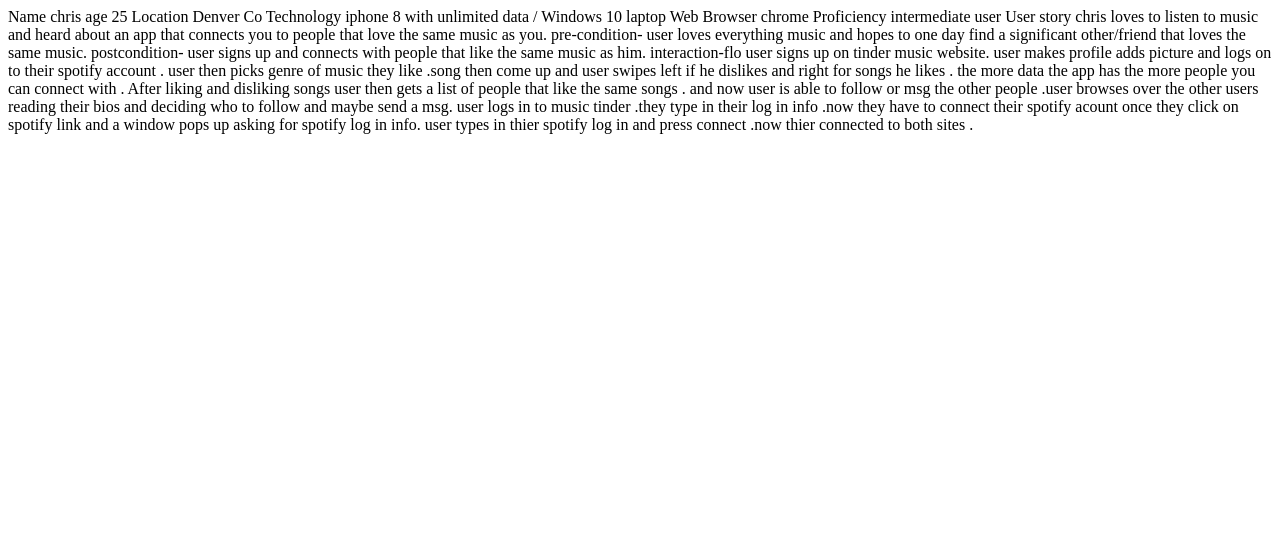
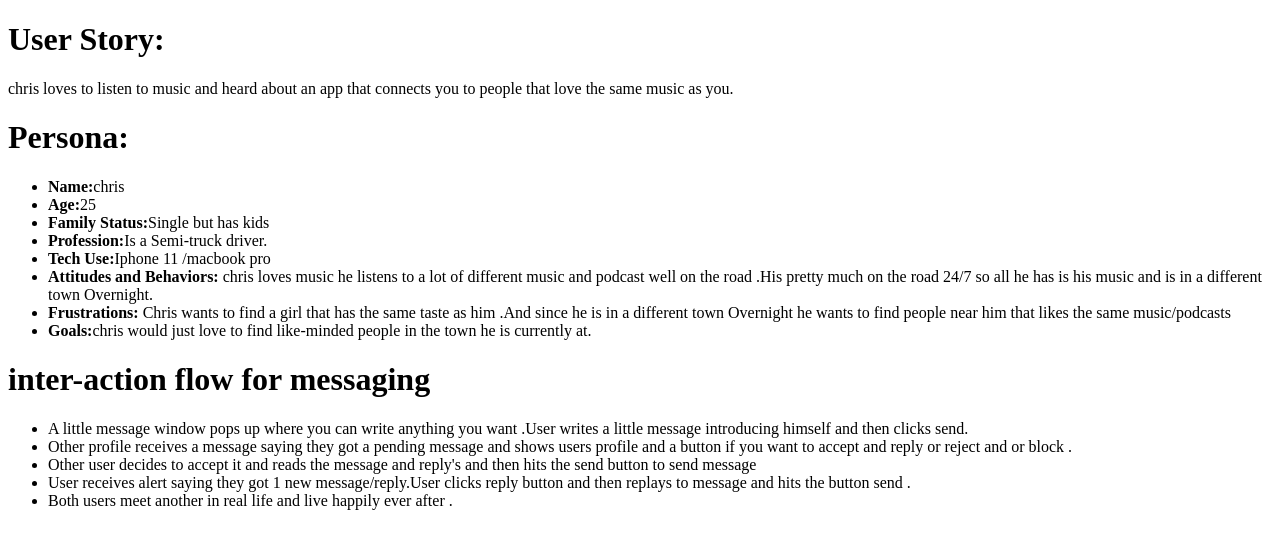
Before and after one commit to The-Octonauts/MusicTinder, a plain HTML site: page documentation/chris.html in a window 1280 px wide. Drawn offline with Linux system fonts and the light colour scheme.

Commit message:
revised interaction flow

```diff
--- a/documentation/chris.html
+++ b/documentation/chris.html
@@ -6,43 +6,43 @@
 </head>
 <body>
 
-
-    Name
-    chris
-
-    age
-     25
-
-    Location
-    Denver Co
-
-    Technology
-    iphone 8 with unlimited data / Windows 10 laptop
-
-    Web Browser
-    chrome
-
-    Proficiency
-        intermediate user
-
-
-User story
-
-    chris loves to listen to music and heard about an app that connects you to people that love the same music as you.
+<h1>User Story:</h1>
+<p> chris loves to listen to music and heard about an app that connects you to people that love the same music as you.</p>
 
 
 
-    pre-condition- user loves everything music and hopes to one day find a significant other/friend that loves the same music.
-    postcondition- user signs up and connects with people that like the same music as him.
-
-    interaction-flo
-
-    user signs up on tinder music website. user makes profile  adds picture and logs on to their spotify account .
-    user then picks genre of music they like .song then come up and user swipes left if he dislikes and right for songs he likes .
-    the more data the app has the more people you can connect with .
-    After liking and disliking songs user then gets a list of people that like the same songs .
-    and now user is able to follow or msg the other people .user browses over the other users reading their bios and deciding who to follow and maybe send a msg.
+<h1>Persona:</h1>
+<ul>
+    <li><strong>Name:</strong>chris</li>
+    <li><strong>Age:</strong>25</li>
+    <li><strong>Family Status:</strong>Single but has kids</li>
+    <li><strong>Profession:</strong>Is a Semi-truck driver.</li>
+    <li><strong>Tech Use:</strong>Iphone 11 /macbook pro</li>
+    <li><strong>Attitudes and Behaviors:</strong> chris loves music he listens to a lot of different music and podcast well on the road .His pretty much on the road 24/7 so all he has is his music and is in a different town Overnight.</li>
+    <li><strong>Frustrations:</strong> Chris wants to find a girl that has the same taste as him .And since he is in a different town Overnight he wants to find people near him that likes the same music/podcasts</li>
+    <li><strong>Goals:</strong>chris would just love to find like-minded people in the town he is currently at.</li>
+</ul>
+<div>
+<h1>inter-action flow for messaging</h1>
+<ul>
 
 
-user logs in to music tinder .they type in their log in info .now they have to connect their spotify acount once they click on spotify link and a window pops up asking for spotify log in info.
-user types in thier spotify log in and press connect .now thier connected to both sites .
+    <!--    <li>User has made account and linked spotify to it </li>-->
+<!--    <li>Our program looks at users top songs and makes a list of users with the same top songs as user.</li>-->
+<!--    <li>User then gets a list of profiles that have the same top song </li>-->
+<!--    <li>User gets to swipe left to accept and right to reject</li>-->
+<!--    <li>Once user has swiped on all profiles suggested ,User clicks button to  see matches </li>-->
+<!--    <li>Program will take user to a different page showing him all the matches he has got. User scrolls through and reads other users  bios and looks at their pictures. </li>-->
+<!--    <li>User finds a profile he likes and clicks the get in touch button under their profile </li>-->
+    <li>A little message window pops up where you can write anything you want .User writes a little message introducing himself and then clicks send. </li>
+    <li>Other profile receives a message saying they got a pending message and shows users profile and a button  if you want to accept and reply or reject and or block .</li>
+    <li>Other user decides to accept it and reads the message and reply's and then hits the send button to send message </li>
+    <li>User receives alert saying they got 1 new message/reply.User clicks reply button and then replays to message and hits the button send .  </li>
+    <li>Both users meet another in real life and live happily ever after .</li>
+</ul>
+</div>
+
+
+
+</body>
+</html>
```
